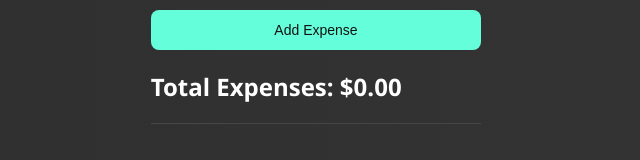
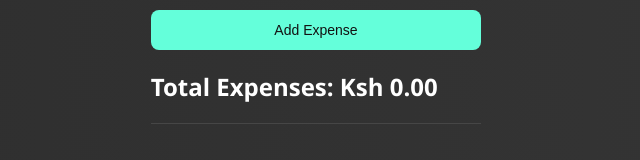
Before and after one commit to Ben1464/Expense-Tracker-app, a React (Create React App) app: page / in a window 1280 px wide. Shown: the part 521-681 px from the top of the page, without its empty margins (324-964 px from the left). Built offline with nearby package versions, Linux system fonts and the light colour scheme.

Commit message:
Change of $ to Ksh

```diff
--- a/src/components/ExpenseList.js
+++ b/src/components/ExpenseList.js
@@ -8,11 +8,11 @@ const ExpenseList = ({ expenses, onDeleteExpense }) => {
 
   return (
     <>
-      <h2>Total Expenses: ${totalExpenses.toFixed(2)}</h2>
+      <h2>Total Expenses: Ksh {totalExpenses.toFixed(2)}</h2>
       <ul>
         {expenses.map((expense, index) => (
           <li key={index}>
-            {expense.description} - ${expense.amount} ({expense.category}) - {expense.date}
+            {expense.description} - Ksh {expense.amount} ({expense.category}) - {expense.date}
             <button onClick={() => onDeleteExpense(index)}>Delete</button>
           </li>
         ))}
```
